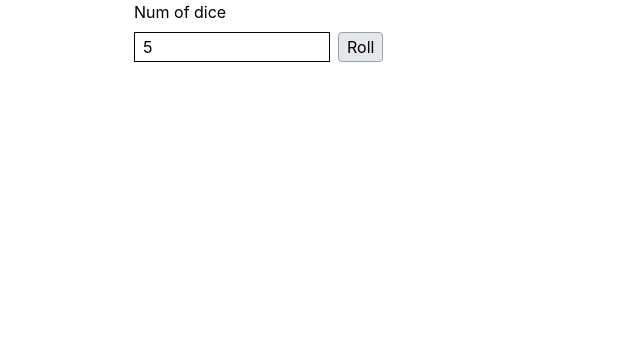
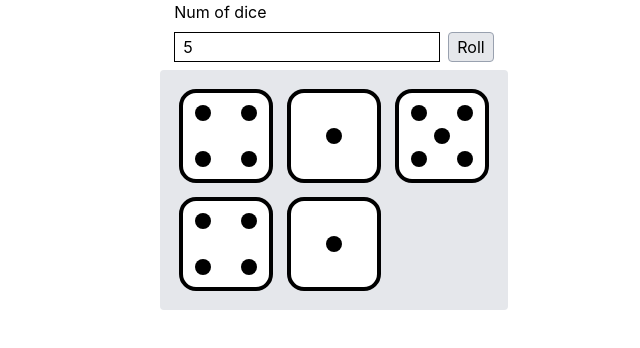
Before and after one commit to yiwenwangANU/playround_react, a React (Vite) app: page /13 in a window 1280 px wide. Both pictures are taken after typing "5" into the empty fields and a click on the button "Roll". Shown: the top 348 px of the page, without its empty margins (306-946 px from the left). Built offline with nearby package versions, Linux system fonts and the light colour scheme.

Commit message:
finish re-write

```diff
--- a/src/pages/DiceRollerPage/DiceRollerPage.tsx
+++ b/src/pages/DiceRollerPage/DiceRollerPage.tsx
@@ -1,15 +1,22 @@
-import type { FC } from "react";
+import { useState, type FC } from "react";
 import Form from "./compnents/Form";
 import type { Schema } from "./dataRollerSchema";
+import DicePanel from "./compnents/DicePanel";
 
 const DiceRollerPage: FC = () => {
+  const [diceFaces, setDiceFaces] = useState<number[]>([]);
+
   const handleSubmit = (data: Schema) => {
-    console.log(data);
+    const faces = Array.from({ length: data.diceNum }, () =>
+      Math.floor(Math.random() * 6),
+    );
+    setDiceFaces(faces);
   };
 
   return (
-    <div className="mx-auto w-100">
+    <div className="flex flex-col items-center justify-center gap-2">
       <Form onSubmit={handleSubmit} />
+      {diceFaces.length !== 0 && <DicePanel diceFaces={diceFaces} />}
     </div>
   );
 };
--- a/src/pages/DiceRollerPage/compnents/DicePanel/DicePanel.tsx
+++ b/src/pages/DiceRollerPage/compnents/DicePanel/DicePanel.tsx
@@ -1,9 +1,23 @@
 import type { FC } from "react";
+import dice1 from "./assets/dice1.svg";
+import dice2 from "./assets/dice2.svg";
+import dice3 from "./assets/dice3.svg";
+import dice4 from "./assets/dice4.svg";
+import dice5 from "./assets/dice5.svg";
+import dice6 from "./assets/dice6.svg";
+
+const DICE_FACES = [dice1, dice2, dice3, dice4, dice5, dice6];
 
 interface Props {
-    diceNum: number
+  diceFaces: number[];
 }
 
-const DicePanel:FC<Props> = ({diceNum}) => {}
+const DicePanel: FC<Props> = ({ diceFaces }) => (
+  <div className="grid grid-cols-3 gap-2 rounded bg-gray-200 p-4">
+    {diceFaces.map((diceFace) => (
+      <img src={DICE_FACES[diceFace]} />
+    ))}
+  </div>
+);
 
-export default DicePanel
+export default DicePanel;
--- a/src/pages/DiceRollerPage/compnents/DicePanel/index.ts
+++ b/src/pages/DiceRollerPage/compnents/DicePanel/index.ts
@@ -1 +1 @@
-export {default} from './DicePanel'
+export { default } from "./DicePanel";
--- a/src/pages/DiceRollerPage/compnents/Form/Form.tsx
+++ b/src/pages/DiceRollerPage/compnents/Form/Form.tsx
@@ -14,10 +14,11 @@ const Form: FC<Props> = ({ onSubmit }) => {
     formState: { errors },
   } = useForm({ resolver: zodResolver(schema) });
   return (
-    <form onSubmit={handleSubmit(onSubmit)} className="grid grid-cols-2 gap-2">
+    <form onSubmit={handleSubmit(onSubmit)} className="flex flex-col gap-2">
       <label htmlFor="diceNum" className="col-span-2">
         Num of dice
       </label>
+      <div className="flex gap-2">
         <input
           className="border border-black px-2 py-0.5"
           id="diceNum"
@@ -27,6 +28,7 @@ const Form: FC<Props> = ({ onSubmit }) => {
         <button className="w-fit cursor-pointer rounded border border-gray-400 bg-gray-200 px-2 py-0.5">
           Roll
         </button>
+      </div>
       {errors.diceNum && (
         <div className="col-span-2 text-rose-500">{errors.diceNum.message}</div>
       )}
```
Lines whose indentation alone changed are shown as unchanged.
